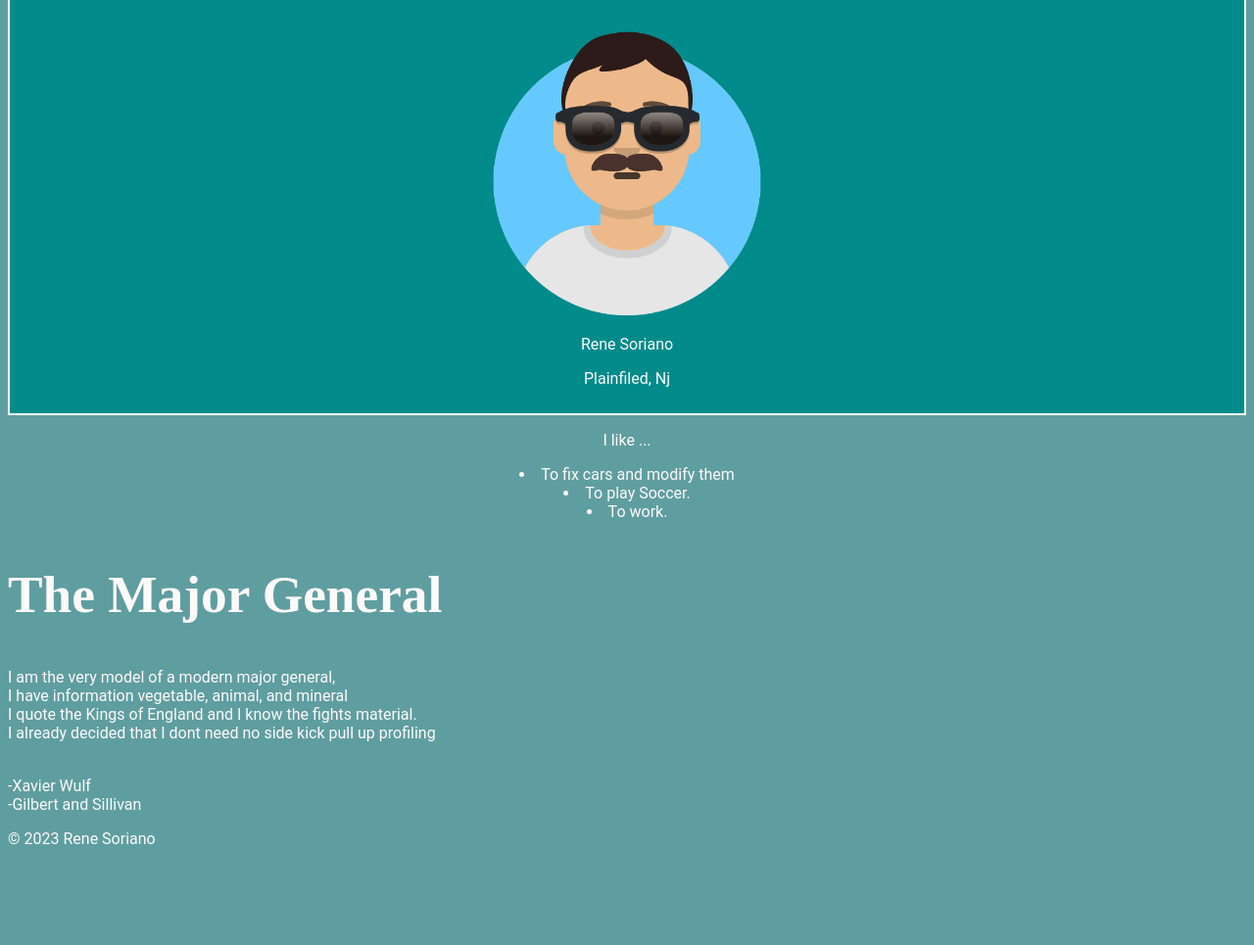
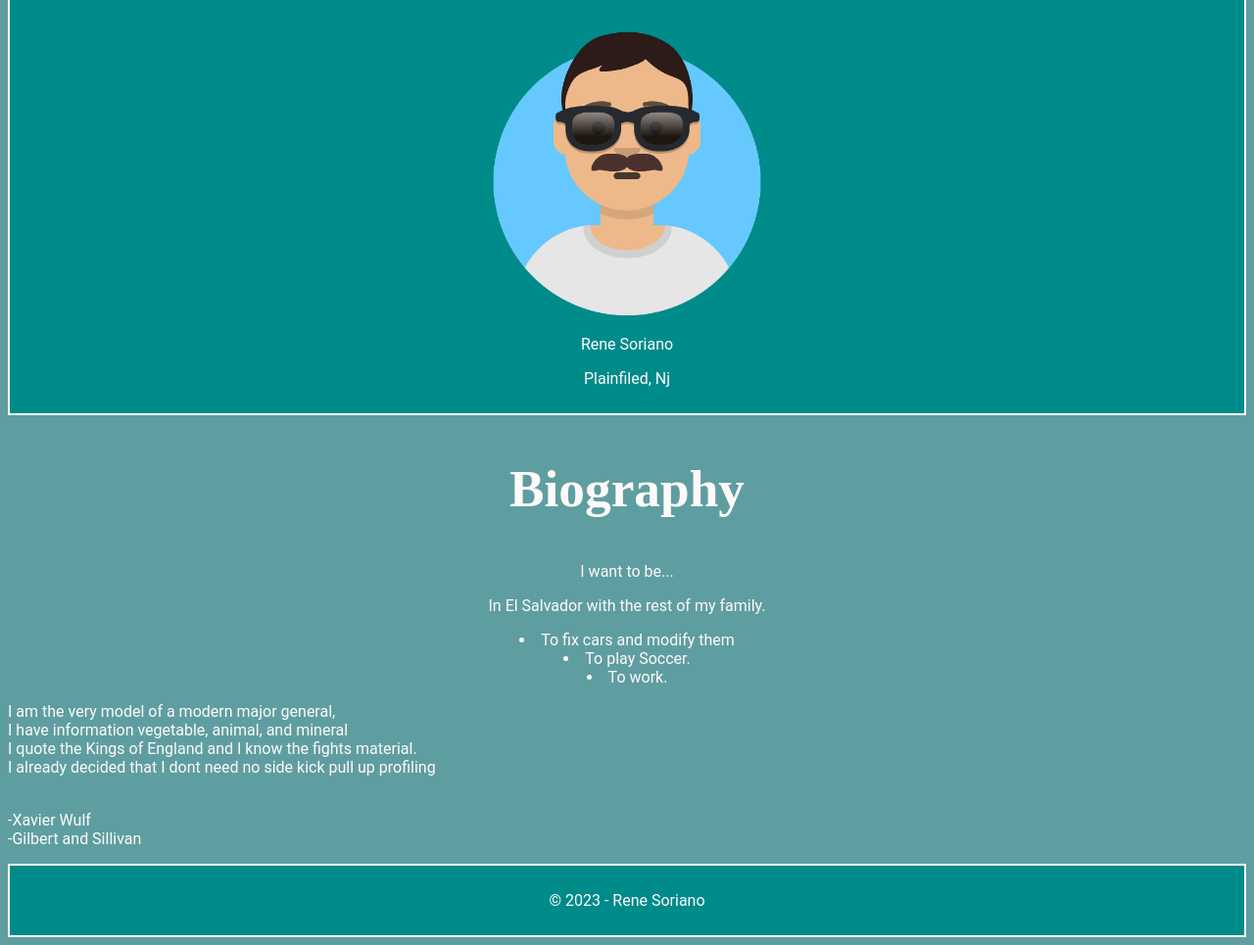
Before and after one commit to RVCC-IDMX/about-me-G00297299, a plain HTML site: page index.html in a window 1280 px wide. Shown: the part 250-1215 px from the top of the page at 98% size. Before the commit the page ends 1132 px from the top, so only its background shows below. Drawn offline with Linux system fonts and the light colour scheme.

Commit message:
Adding Hobbies list

```diff
--- a/index.html
+++ b/index.html
@@ -28,20 +28,23 @@
         </section>
 
         <section id="bio">
+
+         <h2>Biography</h2>
+
         <div>
-                <p>I like ...</p>
+            <p>I want to be...</p>
 
+            <p>In El Salvador with the rest of my family.</p>
             <ui>
             <li> To fix cars and modify them</li>
             <li>To play Soccer.</li>
             <li>To work.</li>
         </ui>
+    </div>
 
-            </div>
         </section>
 
-        <h2>The Major General</h2>
-
+    <div>
         <p>
             I am the very model of a modern major general,<br>
               I have information vegetable, animal, and mineral<br>
@@ -56,11 +59,16 @@
 
           </p>
 
-        <p>
-            &copy; 2023 Rene Soriano
-        </p>
+    </div>
+
 
     </main>
+
+    <footer>
+        <p>
+            &copy; 2023 - Rene Soriano
+        </p>
+    </footer>
 
 </body>
 
```
Lines whose indentation alone changed are shown as unchanged.
